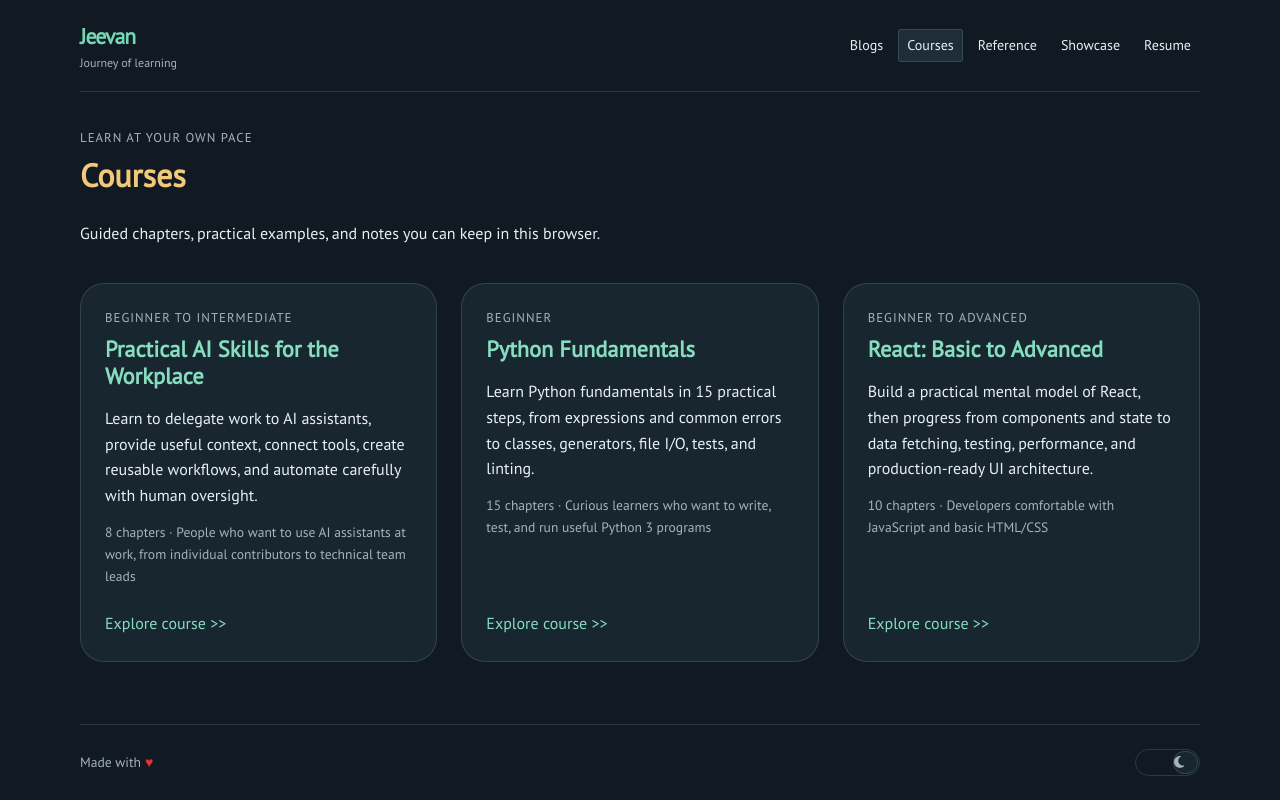
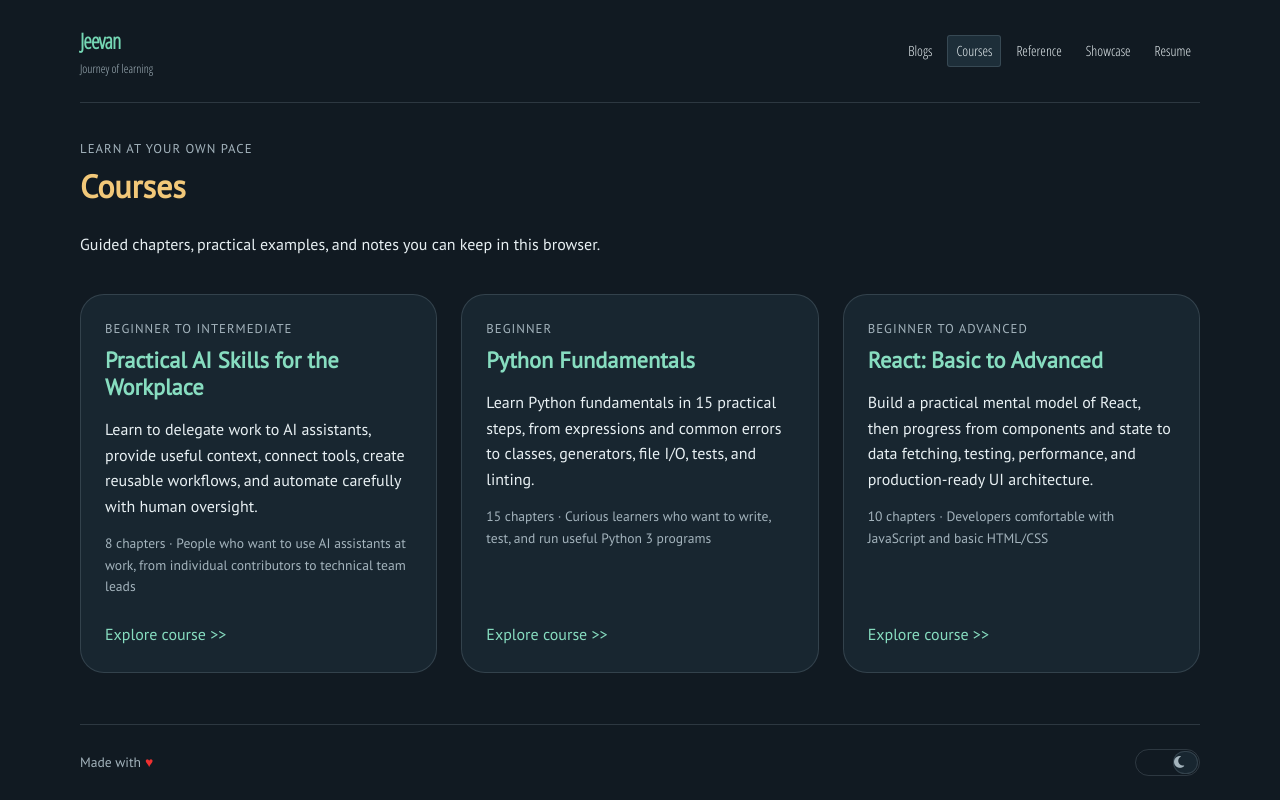
Before and after one commit to jagatjeevan/jagatjeevan, a Next.js app: page /courses in a window 1280 px wide. Built offline with nearby package versions, Linux system fonts and the light colour scheme.

Commit message:
Update: Keeping the header sticky

```diff
--- a/styles/Header.module.scss
+++ b/styles/Header.module.scss
@@ -1,12 +1,16 @@
 @import '../styles/variables';
 
 .header {
+  position: sticky;
+  top: 0;
+  z-index: 10;
   display: grid;
-  grid-template-columns: 1fr auto;
+  grid-template-columns: 120px 1fr;
   align-items: center;
-  min-height: 92px;
-  padding: 14px 0;
-  border-bottom: 1px solid var(--border-color);
+  padding: var(--app-spacer) 0;
+  font-family: 'Open Sans Condensed', sans-serif;
+  border-bottom: var(--perforated-line);
+  background-color: var(--page-background-color);
 }
 
 .logo {
@@ -56,6 +60,7 @@ a {
 .menuItems {
   display: flex;
   align-items: center;
+  justify-content: flex-end;
   gap: 6px;
   padding: 0;
   margin: 0;
@@ -120,6 +125,7 @@ a {
   .menuItems {
     align-items: stretch;
     flex-direction: column;
+    justify-content: flex-start;
     gap: 2px;
     padding: 8px;
     border: 1px solid var(--border-color);
--- a/styles/layout.scss
+++ b/styles/layout.scss
@@ -1,6 +1,6 @@
 .layout {
   display: grid;
-  height: 100%;
+  min-height: 100%;
   grid-template-rows: auto 1fr auto;
 }
 
```
Also changed, not shown: pages/index.js (+4 -7 lines).
